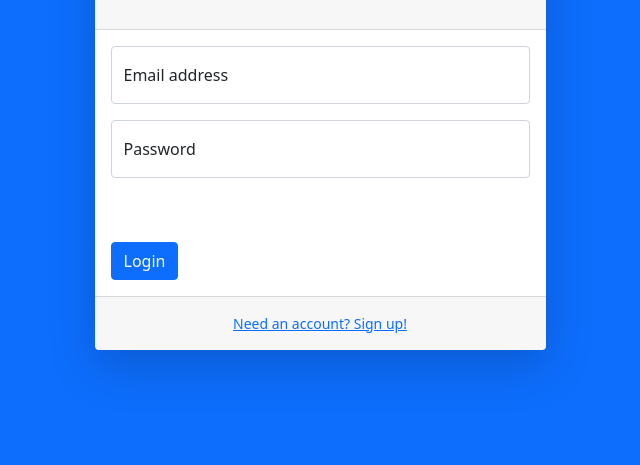
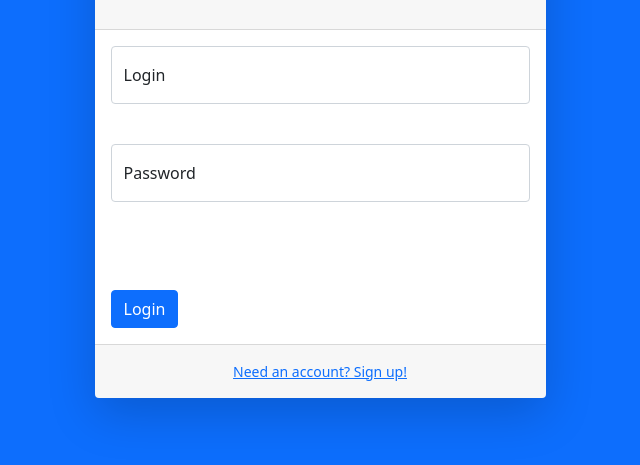
Before and after one commit to Ziolo1999/Webapp, a plain HTML site: page Webapp/login.html in a window 1280 px wide. Shown: the part 117-582 px from the top of the page, without its empty margins (320-960 px from the left). Drawn offline with nearby package versions, Linux system fonts and the light colour scheme.

Commit message:
Dodanie mozliwosci logowania sie do aplikacji

```diff
--- a/Webapp/login.html
+++ b/Webapp/login.html
@@ -20,19 +20,20 @@
                                 <div class="card shadow-lg border-0 rounded-lg mt-5">
                                     <div class="card-header"><h3 class="text-center font-weight-light my-4">Login</h3></div>
                                     <div class="card-body">
-                                        <form>
+                                        <form action="/login" method="post">
                                             <div class="form-floating mb-3">
-                                                <input class="form-control" id="inputEmail" type="email" placeholder="name@example.com" />
-                                                <label for="inputEmail">Email address</label>
+                                                <input class="form-control" name="inputLogin" type="text"
+placeholder="Login"><br>
+                                                <label for="inputLogin">Login</label>
                                             </div>
                                             <div class="form-floating mb-3">
-                                                <input class="form-control" id="inputPassword" type="password" placeholder="Password" />
+                                                <input class="form-control" name="inputPassword" type="password" placeholder="Password"><br>
                                                 <label for="inputPassword">Password</label>
                                             </div>
                                             <div class="form-check mb-3">
                                             </div>
                                             <div class="d-flex align-items-center justify-content-between mt-4 mb-0">
-                                                <a class="btn btn-primary" href="index">Login</a>
+                                                <input class="btn btn-primary" type="submit" value="Login">
                                             </div>
                                         </form>
                                     </div>
```
Also changed, not shown: 1 other file.
